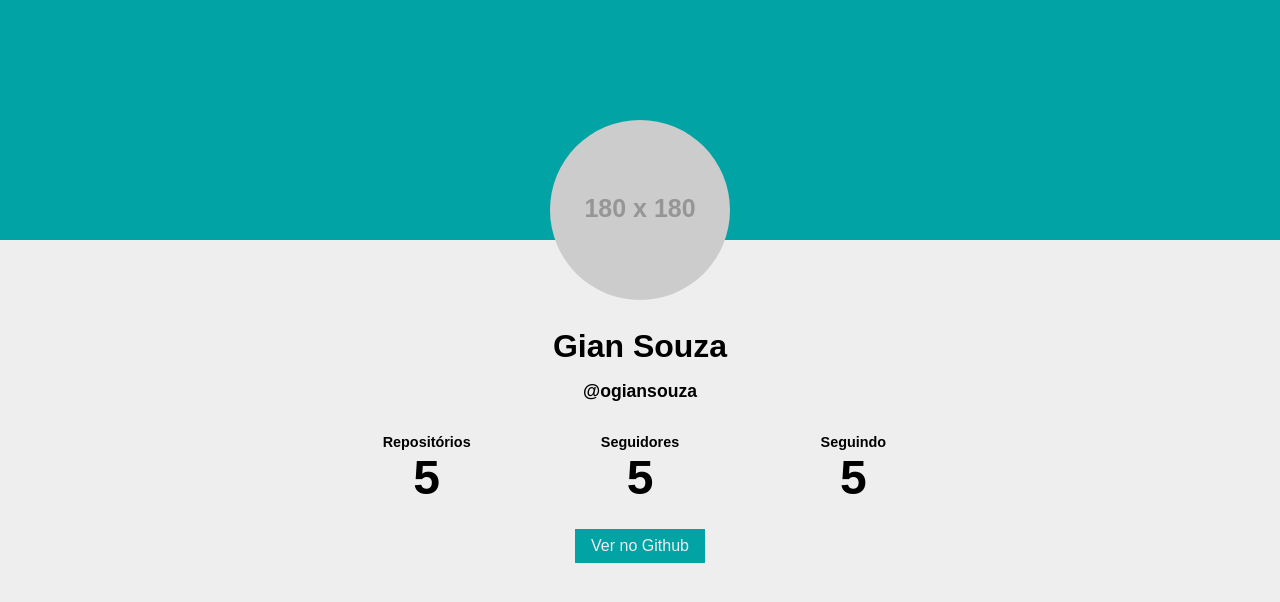
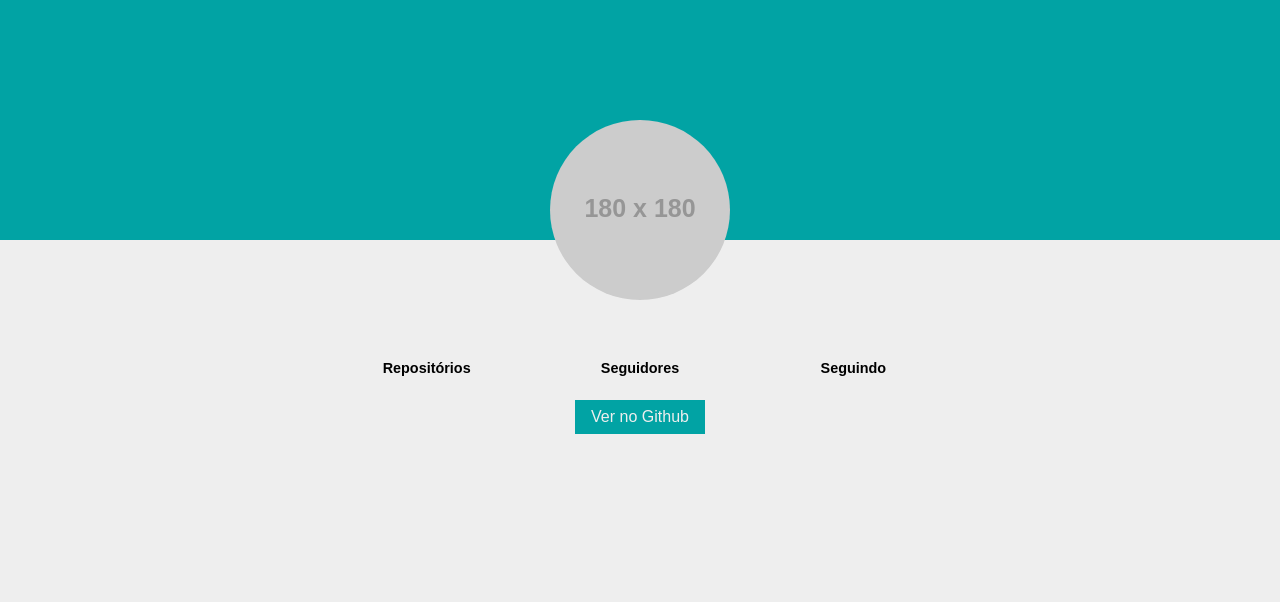
Before and after one commit to carolmeireles/curso_ebac_frontend, a plain HTML site: page index.html in a window 1280 px wide. Drawn offline with Linux system fonts and the light colour scheme; no server answers; placeholder pictures from the web are drawn by us.

Commit message:
add ajustes no html

```diff
--- a/index.html
+++ b/index.html
@@ -11,20 +11,20 @@
     <header>
         <div class="container">
             <img class="profile-avatar" src="https://via.placeholder.com/180x180" alt="." id="avatar">
-            <h1 class="profile-name" id="name">Gian Souza</h1>
-            <h2 class="profile-username" id="username">@ogiansouza</h2>
+            <h1 class="profile-name" id="name"></h1>
+            <h2 class="profile-username" id="username"></h2>
             <ul class="numbers">
                 <li class="numbers-item">
                     <h4>Repositórios</h4>
-                    <span id="repos">5</span>
+                    <span id="repos"></span>
                 </li>
                 <li class="numbers-item">
                     <h4>Seguidores</h4>
-                    <span id="followers">5</span>
+                    <span id="followers"></span>
                 </li>
                 <li class="numbers-item">
                     <h4>Seguindo</h4>
-                    <span id="following">5</span>
+                    <span id="following"></span>
                 </li>
             </ul>
             <a href="#" class="profile-link" id="link" target="_blank">Ver no Github</a>
--- a/main.js
+++ b/main.js
@@ -7,7 +7,7 @@ $(document).ready(function() {
     const followingElement = document.querySelector('#following');
     const linkElement = document.querySelector('#link');
 
-    fetch('https://api.github.com/users/carolmeireles')
+    fetch('https://api.github.com/users/carolmeireles/')
         .then(function(res) {
             return res.json();
         })
```
